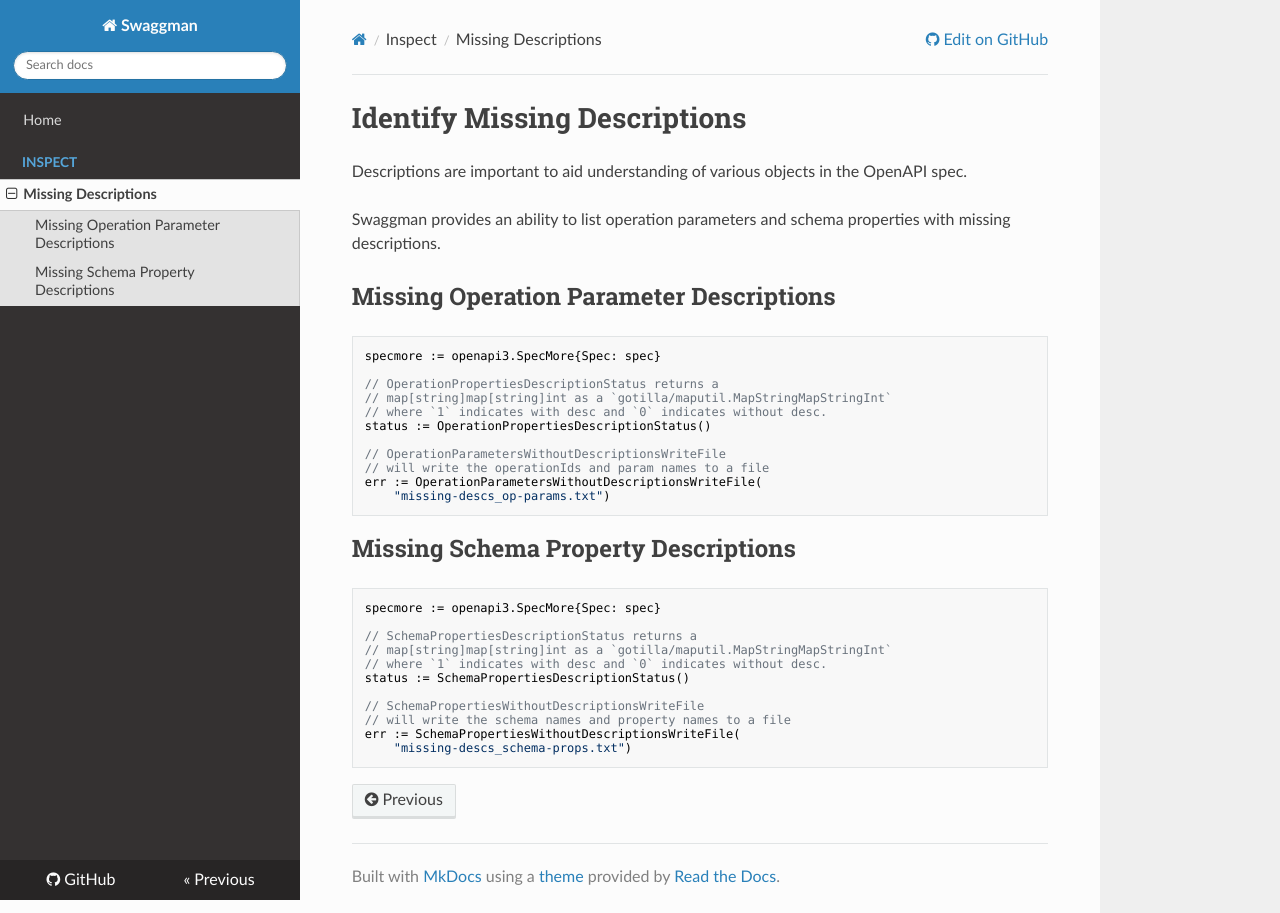
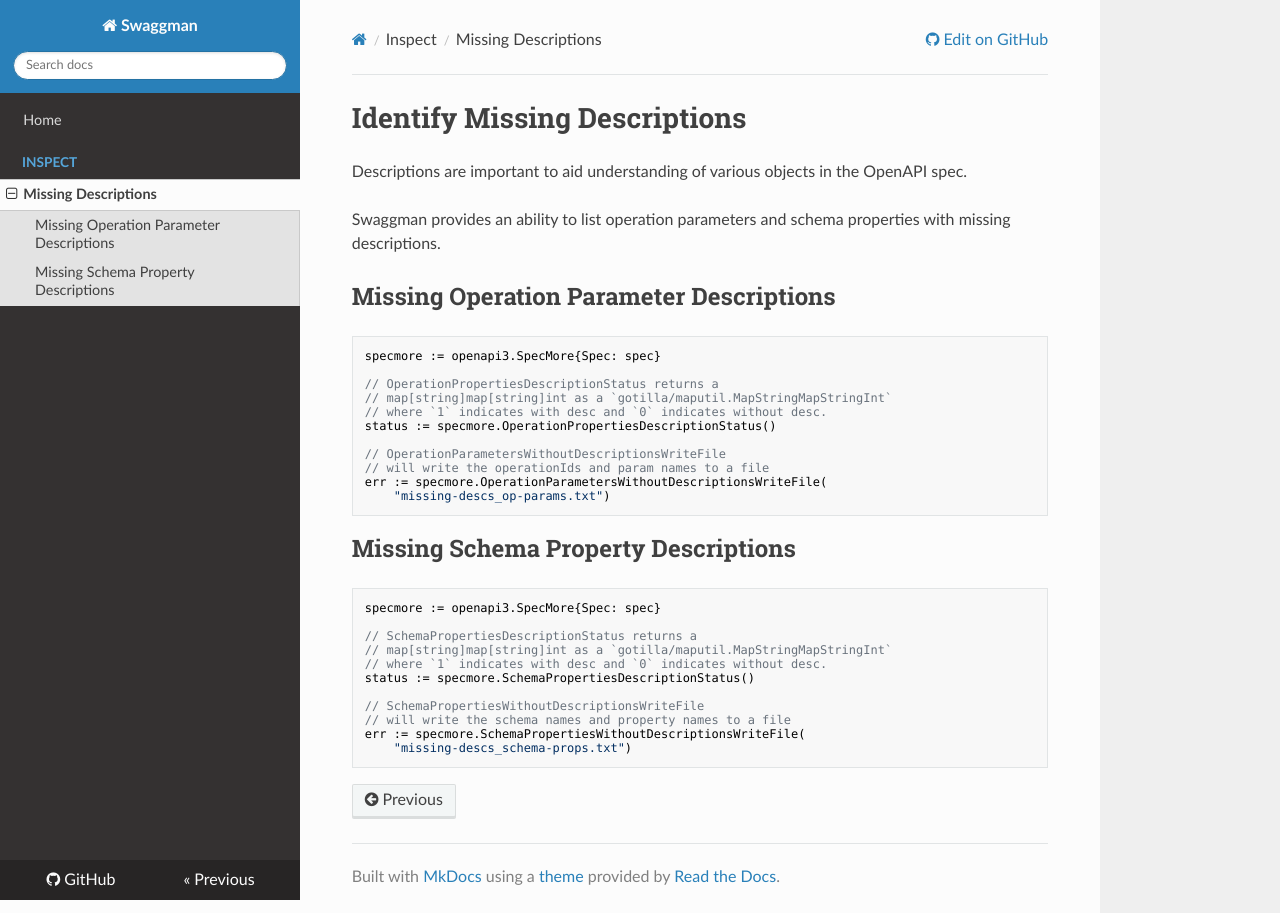
Before and after one commit to grokify/spectrum, an MkDocs documentation site: the page built from docs/openapi3/inspect/missing_descriptions.md, in a window 1280 px wide. Built offline with MkDocs 1.6.1, drawn with Linux system fonts in a browser that asks for light colours; nearby versions of some CDN libraries.

Commit message:
enhance: docs: update missing descriptions

````diff
--- a/docs/openapi3/inspect/missing_descriptions.md
+++ b/docs/openapi3/inspect/missing_descriptions.md
@@ -12,11 +12,11 @@ specmore := openapi3.SpecMore{Spec: spec}
 // OperationPropertiesDescriptionStatus returns a
 // map[string]map[string]int as a `gotilla/maputil.MapStringMapStringInt`
 // where `1` indicates with desc and `0` indicates without desc.
-status := OperationPropertiesDescriptionStatus()
+status := specmore.OperationPropertiesDescriptionStatus()
 
 // OperationParametersWithoutDescriptionsWriteFile
 // will write the operationIds and param names to a file
-err := OperationParametersWithoutDescriptionsWriteFile(
+err := specmore.OperationParametersWithoutDescriptionsWriteFile(
     "missing-descs_op-params.txt")
 ```
 
@@ -28,10 +28,10 @@ specmore := openapi3.SpecMore{Spec: spec}
 // SchemaPropertiesDescriptionStatus returns a
 // map[string]map[string]int as a `gotilla/maputil.MapStringMapStringInt`
 // where `1` indicates with desc and `0` indicates without desc.
-status := SchemaPropertiesDescriptionStatus()
+status := specmore.SchemaPropertiesDescriptionStatus()
 
 // SchemaPropertiesWithoutDescriptionsWriteFile
 // will write the schema names and property names to a file
-err := SchemaPropertiesWithoutDescriptionsWriteFile(
+err := specmore.SchemaPropertiesWithoutDescriptionsWriteFile(
     "missing-descs_schema-props.txt")
 ```
````
